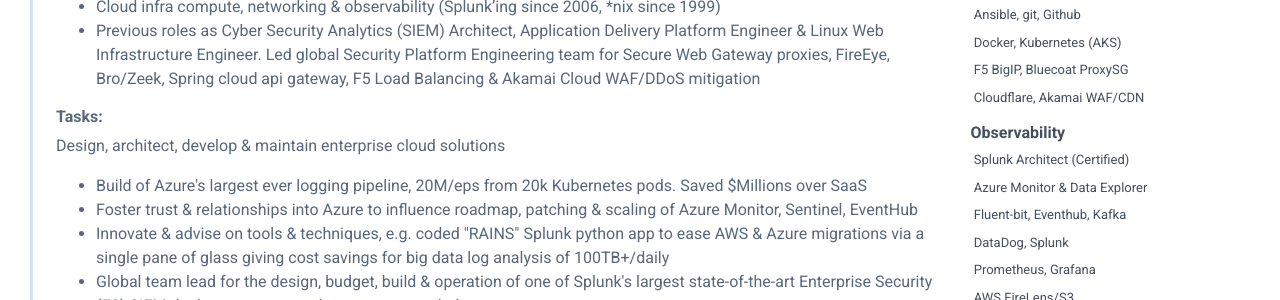
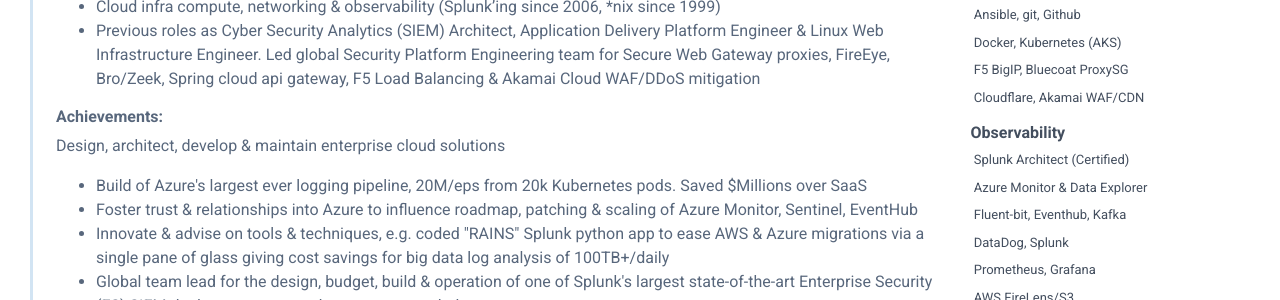
Before and after one commit to Hamy200/resume, a Jekyll site: the page built from index.markdown, in a window 1280 px wide. Shown: the part 499-799 px from the top of the page. Built offline with Jekyll 4.4.1, drawn with Linux system fonts in a browser that asks for light colours; nearby versions of some CDN libraries.

Commit message:
Update labels.yaml

```diff
--- a/_data/labels.yaml
+++ b/_data/labels.yaml
@@ -4,7 +4,7 @@ career-profile: Summary # default: Career Profile
 awards: Interests # default: Awards
 education: # default: Education
 experience: # default: Work Experience
-achievements: Tasks # default: Achievements
+achievements: # default: Achievements
 technologies: # default: Technologies used
 interests: # default: Interests
 language: # default: Language
```
